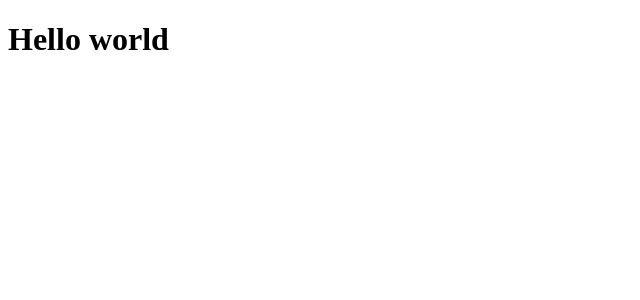
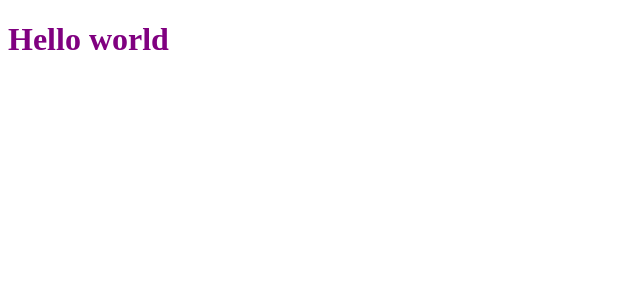
Before and after one commit to jonasGN/rs-ignews, a Next.js app: page / in a window 1280 px wide. Shown: the top 300 px of the page, without its empty margins (0-640 px from the left). Built offline with nearby package versions, Linux system fonts and the light colour scheme.

Commit message:
add sass

```diff
--- a/package.json
+++ b/package.json
@@ -18,6 +18,7 @@
     "@types/react": "^18.0.9",
     "eslint": "8.15.0",
     "eslint-config-next": "12.1.6",
+    "sass": "^1.52.1",
     "typescript": "^4.6.4"
   }
 }
--- a/src/pages/index.tsx
+++ b/src/pages/index.tsx
@@ -1,3 +1,5 @@
+import styles from "../styles/home.module.scss";
+
 export default function Home() {
-  return <h1>Hello world</h1>;
+  return <h1 className={styles.title}>Hello world</h1>;
 }
--- /dev/null
+++ b/src/styles/home.module.scss
@@ -0,0 +1,3 @@
+.title {
+  color: purple;
+}
```
Also changed, not shown: 1 other file (tests, documents, lock files or other folders).
